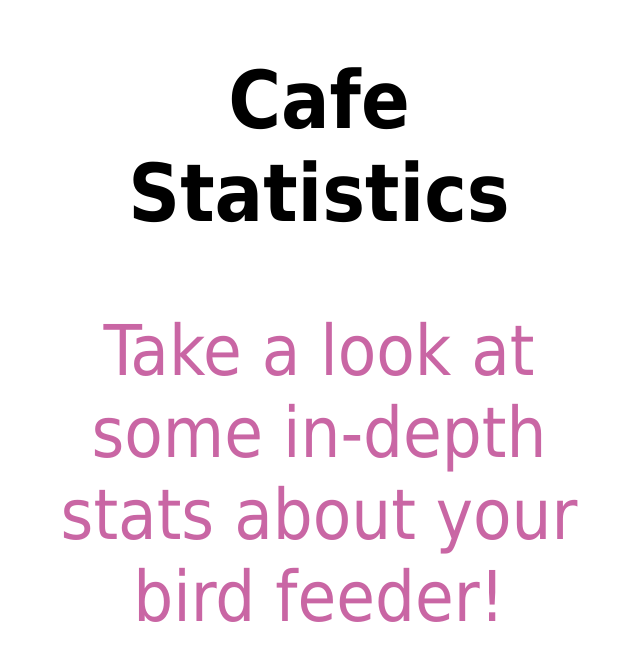
After one commit to AymenB98/Bird-Cafe, a PHP site: page /stats_page.php in a window 1280 px wide. The commit adds this page. Shown: the top 661 px of the page, without its empty margins (321-961 px from the left). Run offline with PHP 8.4, Linux system fonts and the light colour scheme.

Commit message:
Link for an in-depth stats page added to main page
index.php contains a link to stats_page.php which will have visualise the data about the feeder once the hardware drivers have been written.

```diff
--- a/index.php
+++ b/index.php
@@ -24,6 +24,8 @@
 <!-- PHP code to display the current date -->
 <?php echo "Birds have visted your cafe today: " . date("d/m/y") . "</br>"; ?>
 
+<!-- Provide a link to the statistics page -->
+<a style="font-size:80px;" href="stats_page.php"> View more bird feeder stats!</a>
 <!-- Links to social media sites and GitHub -->
 <p style="color:#c966a4;font-size:70px;" You can view the code for this project at the following link:</p>
 <a style="color:#c966a4;font-size:50px;" href="https://github.com/AymenB98/Bird-Cafe">Bird Cafe GitHub repo </a>
--- /dev/null
+++ b/stats_page.php
@@ -0,0 +1,21 @@
+<!DOCTYPE html>
+<html>
+<head>
+<!-- Webpage title -->
+<title>Cafe stats</title>
+<style>
+    body {
+        width: 35em;
+        margin: 0 auto;
+        font-family: Tahoma, Verdana, Arial, sans-serif;
+    }
+</style>
+</head>
+<body>
+<!-- Greeting message is centred just like all other text in the file -->
+<center><h1 style="font-size:80px;">Cafe Statistics</h1>
+<!-- Tell the user what this page is for. -->
+<p style="color:#c966a4;font-size:70px;"> Take a look at some in-depth stats about your bird feeder!</p>
+</centre>
+</body>
+</html>
```
